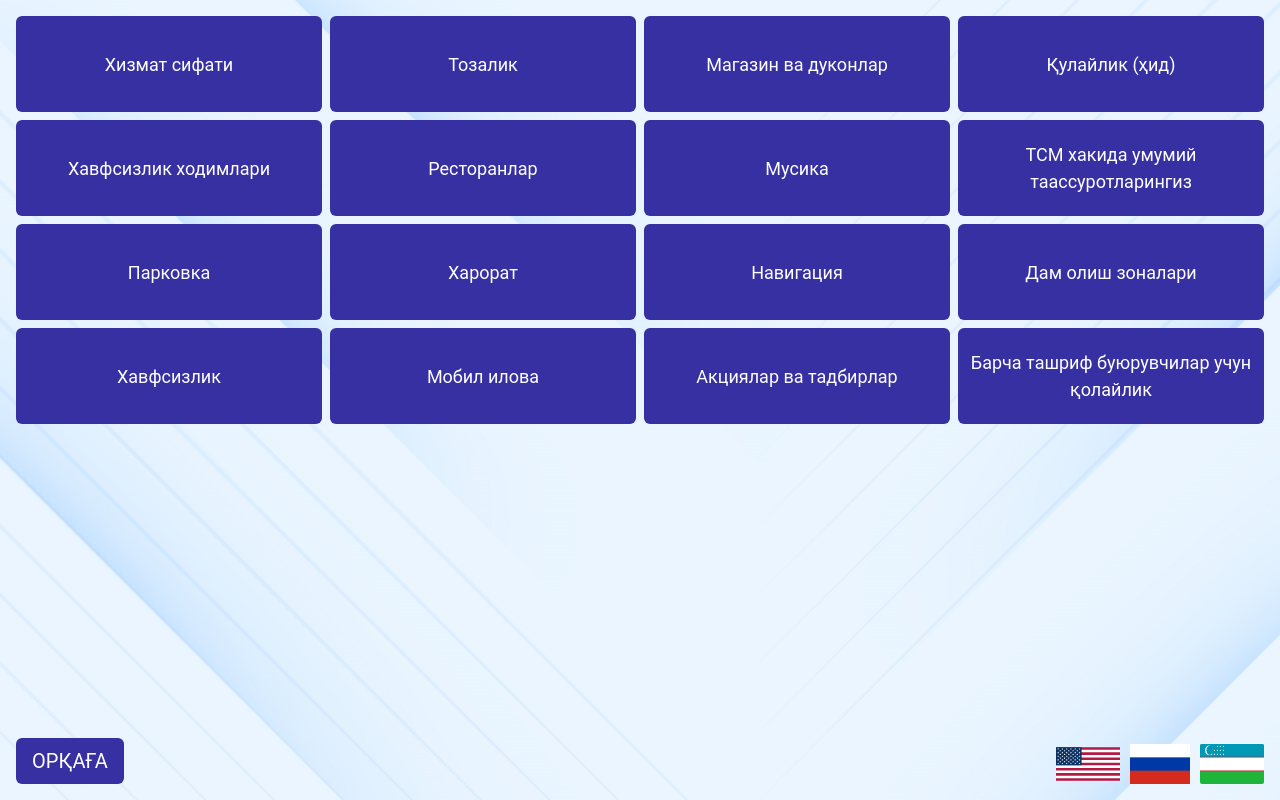
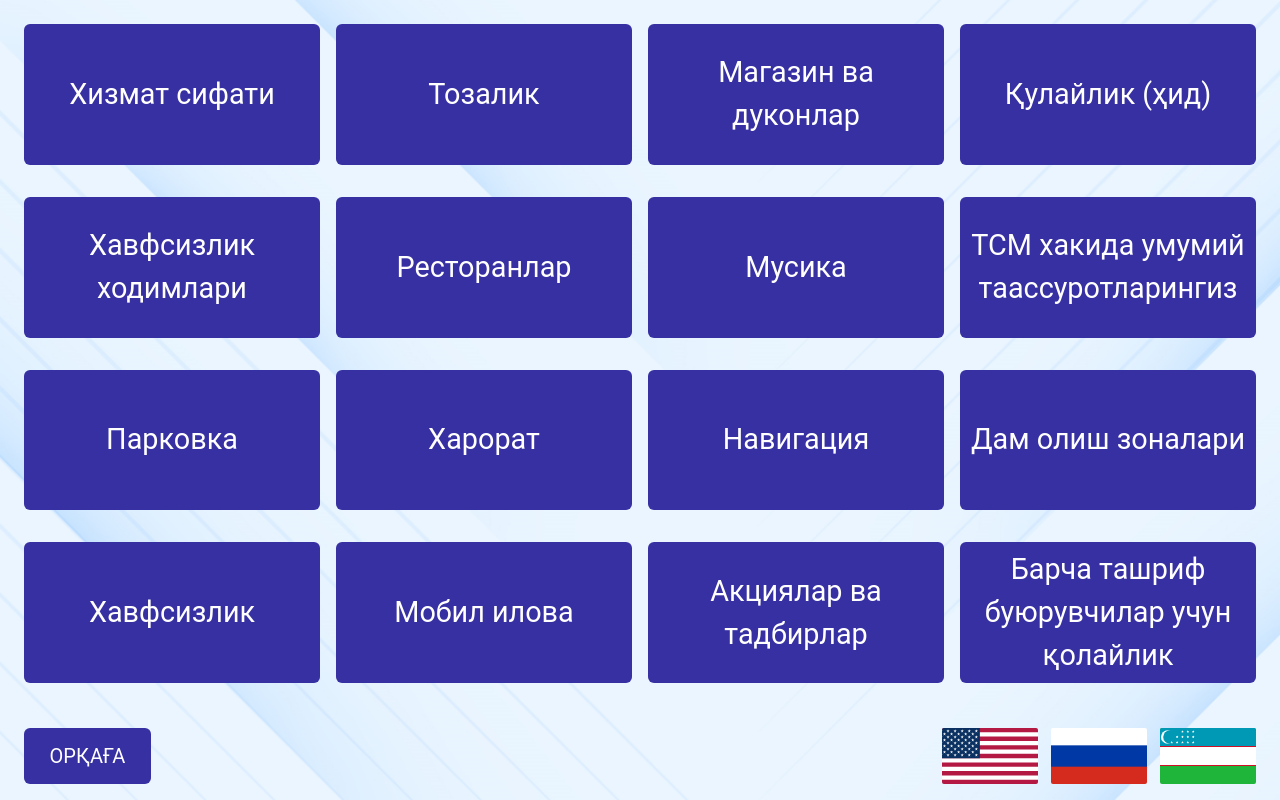
Before and after one commit to LerroG/TCM-feedback, a Vue app: page /feedback/categories in a window 1280 px wide. Built offline with nearby package versions, Linux system fonts and the light colour scheme.

Commit message:
remove grid

```diff
--- a/package.json
+++ b/package.json
@@ -9,6 +9,8 @@
     "preview": "vite preview"
   },
   "dependencies": {
+    "@vitejs/plugin-legacy": "^6.0.0",
+    "core-js": "^3.39.0",
     "vue": "^3.5.13",
     "vue-i18n": "^10.0.5",
     "vue-router": "^4.5.0"
@@ -19,6 +21,7 @@
     "autoprefixer": "^10.4.20",
     "postcss": "^8.4.49",
     "tailwindcss": "^3.4.16",
+    "terser": "^5.37.0",
     "typescript": "~5.6.2",
     "vite": "^6.0.1",
     "vue-tsc": "^2.1.10"
--- a/src/layouts/AppLayoutDefault.vue
+++ b/src/layouts/AppLayoutDefault.vue
@@ -67,26 +67,27 @@ const isNeedButtonBack = computed(() => {
 }
 
 .main_container {
-	margin-bottom: 1rem;
-	height: 100%;
+	height: 90%;
 }
 
 .footer_container {
 	display: flex;
-	gap: 1rem;
 	width: 100%;
+	height: 10%;
 	align-items: flex-end;
 	justify-content: space-between;
+	padding-left: 0.5rem;
+	padding-right: 0.5rem;
 }
 
 .button_back {
 	background-color: #3730a3;
 	color: white;
 	font-size: 1.25rem;
-	padding-top: 0.5rem;
-	padding-bottom: 0.5rem;
-	padding-left: 1rem;
-	padding-right: 1rem;
+	padding-top: 0.8rem;
+	padding-bottom: 0.8rem;
+	padding-left: 1.6rem;
+	padding-right: 1.6rem;
 	border-radius: 0.375rem;
 	transition: background-color 0.3s ease;
 }
@@ -97,21 +98,27 @@ const isNeedButtonBack = computed(() => {
 
 .lang_container {
 	display: flex;
-	gap: 0.5rem;
 	width: 100%;
 	justify-content: flex-end;
 	align-items: center;
 }
 
 .lang_button {
-	width: 4rem;
-	height: 2.5rem;
+	width: 6rem;
+	height: 3.5rem;
+	padding: 0;
+	border: none;
 	border-radius: 0.125rem;
+	align-items: center;
+	justify-content: center;
+	display: flex;
 	overflow: hidden;
+	margin-left: 0.8rem;
 }
 
 .lang_img {
 	width: 100%;
 	height: 100%;
+	object-fit: cover;
 }
 </style>
--- a/src/pages/categories.vue
+++ b/src/pages/categories.vue
@@ -27,32 +27,36 @@ const categoryNames = [
 		<RouterLink
 			v-for="route in categoryNames"
 			:key="route.link"
+			class="category_button"
 			:to="`/category/${route.link}`"
 		>
-			<button class="category_button">
-				{{ $t(`${route.name}`) }}
-			</button>
+			{{ $t(`${route.name}`) }}
 		</RouterLink>
 	</div>
 </template>
 
 <style scoped>
 .categories_container {
-	display: grid;
-	grid-template-columns: repeat(4, 1fr);
-	gap: 0.5rem;
+	width: 100%;
+	height: 100%;
+	display: flex;
+	flex-wrap: wrap;
 }
 
 .category_button {
-	width: 100%;
-	height: 6rem;
+	flex: 1 1 calc(25% - 2rem);
+	margin: 0.5rem;
+	height: calc(25% - 2rem);
 	background-color: #3730a3;
 	color: white;
-	font-size: 1.125rem;
+	font-size: 1.8rem;
 	padding: 0.5rem;
+	display: flex;
+	text-align: center;
+	justify-content: center;
+	align-items: center;
 	border-radius: 0.375rem;
 	transition: background-color 0.3s ease;
-	display: block;
 }
 .category_button:active {
 	background-color: rgba(55, 48, 163, 0.9);
--- a/src/pages/category.vue
+++ b/src/pages/category.vue
@@ -121,22 +121,22 @@ const handleSubmit = () => {
 	display: flex;
 	justify-content: center;
 	align-items: flex-start;
-	gap: 1rem;
 }
 
 .half_width {
 	width: 50%;
+	padding-left: 0.5rem;
+	padding-right: 0.5rem;
 }
 
 .question {
-	font-size: 1.125rem;
+	font-size: 1.6rem;
 	margin-bottom: 1rem;
 }
 
 .answers_container {
 	display: flex;
 	flex-direction: column;
-	gap: 0.5rem;
 	align-items: center;
 }
 
@@ -149,6 +149,11 @@ const handleSubmit = () => {
 	min-width: 13rem;
 	font-weight: 600;
 	transition: all 0.3s ease;
+	font-size: 1.4rem;
+	margin-bottom: 1rem;
+}
+.answer_button:last-child {
+	margin-bottom: 0;
 }
 
 .answer_button:active {
@@ -162,11 +167,11 @@ const handleSubmit = () => {
 .submit_button {
 	background-color: #0ea5e9;
 	color: white;
-	font-size: 1.25rem;
-	padding-top: 0.5rem;
-	padding-bottom: 0.5rem;
-	padding-left: 1rem;
-	padding-right: 1rem;
+	font-size: 1.5rem;
+	padding-top: 0.8rem;
+	padding-bottom: 0.8rem;
+	padding-left: 1.5rem;
+	padding-right: 1.5rem;
 	border-radius: 0.375rem;
 	transition: background-color 0.3s ease;
 }
--- a/src/pages/start.vue
+++ b/src/pages/start.vue
@@ -2,10 +2,10 @@
 	<div class="container">
 		<div class="invite_text">{{ $t('We invite you to leave a review') }}!</div>
 		<div class="options_list">
-			<p>{{ $t('Your opinion is very important to us') }}:</p>
-			<div>- {{ $t('About comfort and atmosphere') }}</div>
-			<div>- {{ $t('Assortment of stores') }}</div>
-			<div>- {{ $t('Service level') }}</div>
+			<p class="option">{{ $t('Your opinion is very important to us') }}:</p>
+			<div class="option">- {{ $t('About comfort and atmosphere') }}</div>
+			<div class="option">- {{ $t('Assortment of stores') }}</div>
+			<div class="option">- {{ $t('Service level') }}</div>
 			<div>- {{ $t('Convenient parking and infrastructure') }}</div>
 		</div>
 		<div class="feedback_help_us">{{ $t('Your feedback will help us') }}!</div>
@@ -27,27 +27,32 @@
 }
 
 .invite_text {
-	font-size: 1.5rem;
+	font-size: 2.3rem;
 	text-align: center;
-	margin-bottom: 1.25rem;
+	margin-bottom: 2rem;
 }
 
 .options_list {
 	display: flex;
 	flex-direction: column;
-	gap: 0.75rem;
-	margin-bottom: 1rem;
+	margin-bottom: 3rem;
+	font-size: 1.4rem;
+}
+
+.option {
+	margin-bottom: 0.75rem;
 }
 
 .feedback_help_us {
-	margin-bottom: 1.25rem;
+	margin-bottom: 1.7rem;
+	font-size: 1.4rem;
 }
 
 .leave_feedback {
 	background-color: #3730a3; /* bg-indigo-800 */
 	color: white; /* text-white */
-	font-size: 1.25rem; /* text-xl */
-	padding: 1rem; /* p-4 */
+	font-size: 2rem; /* text-xl */
+	padding: 2rem; /* p-4 */
 	border-radius: 0.375rem; /* rounded-md */
 	transition: background-color 0.3s ease; /* transition-colors */
 }
--- a/src/pages/thanks.vue
+++ b/src/pages/thanks.vue
@@ -42,13 +42,13 @@ onUnmounted(() => {
 }
 
 .thank_you {
-	font-size: 1.5rem;
+	font-size: 3rem;
 	margin-bottom: 1.5rem;
 }
 
 .we_sincerely {
 	text-align: center;
-	font-size: 1.125rem;
+	font-size: 1.5rem;
 	padding-left: 1rem;
 	padding-right: 1rem;
 	margin-bottom: 1rem;
@@ -57,11 +57,11 @@ onUnmounted(() => {
 .main_page_button {
 	background-color: #3730a3;
 	color: white;
-	font-size: 1.125rem;
-	padding-top: 0.5rem;
-	padding-bottom: 0.5rem;
-	padding-left: 1rem;
-	padding-right: 1rem;
+	font-size: 1.5rem;
+	padding-top: 1rem;
+	padding-bottom: 1rem;
+	padding-left: 2rem;
+	padding-right: 2rem;
 	border-radius: 0.375rem;
 	transition: background-color 0.3s;
 }
--- a/vite.config.ts
+++ b/vite.config.ts
@@ -1,26 +1,32 @@
 import path from 'node:path'
 import { defineConfig } from 'vite'
 import vue from '@vitejs/plugin-vue'
-
-import tailwind from 'tailwindcss'
+import legacy from '@vitejs/plugin-legacy'
+import tailwindcss from 'tailwindcss'
 import autoprefixer from 'autoprefixer'
 
 // https://vite.dev/config/
 export default defineConfig({
-	base: '/feedback',
+	base: '/feedback', // Путь для деплоя, если нужно
 	build: {
 		outDir: 'dist',
 		assetsDir: 'assets'
 	},
 	css: {
 		postcss: {
-			plugins: [tailwind(), autoprefixer()]
+			plugins: [tailwindcss(), autoprefixer()] // Автопрефиксы для CSS
 		}
 	},
-	plugins: [vue()],
+	plugins: [
+		vue(),
+		legacy({
+			targets: ['ie >= 11'], // Поддержка IE11 и старше
+			additionalLegacyPolyfills: ['regenerator-runtime/runtime', 'core-js'] // Полифилы для старых браузеров
+		})
+	],
 	resolve: {
 		alias: {
-			'@': path.resolve(__dirname, './src')
+			'@': path.resolve(__dirname, './src') // Упрощаем пути к модулям
 		}
 	}
 })
```
Also changed, not shown: 2 other files (tests, documents, lock files or other folders).
